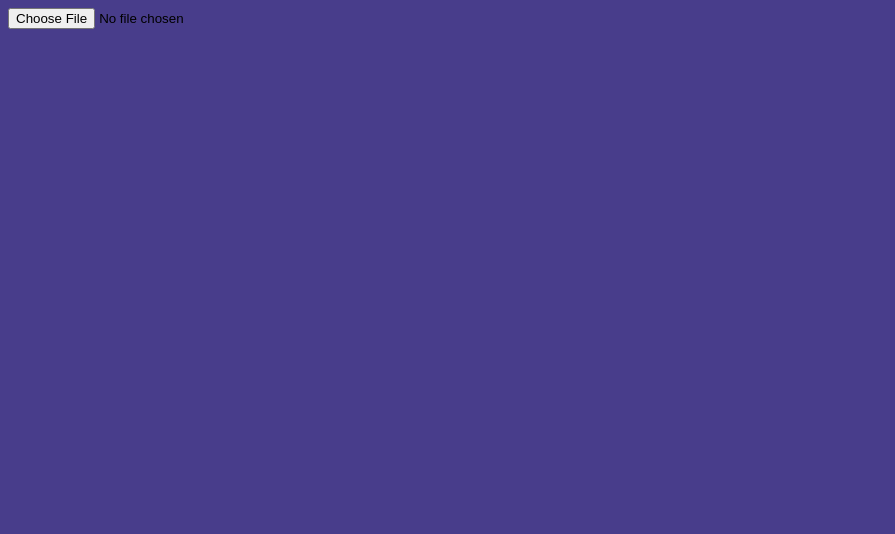
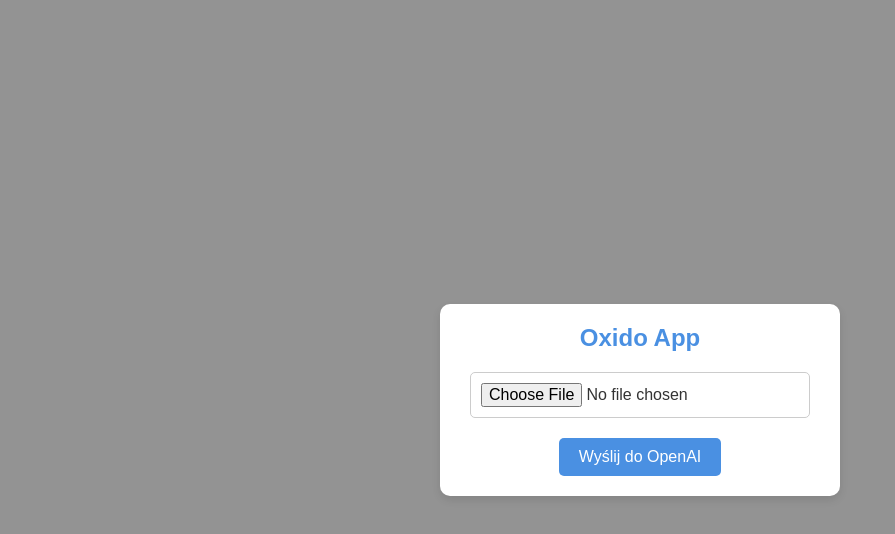
Before and after one commit to MateuszWesolowsky/ZadanieAIDev, a website: page index.html in a window 1280 px wide. Shown: the whole page, without its empty margins (0-895 px from the left). Drawn offline with Linux system fonts and the light colour scheme.

Commit message:
Add basic style to app

```diff
--- a/index.html
+++ b/index.html
@@ -4,9 +4,14 @@
     <meta charset="UTF-8" />
     <meta name="viewport" content="width=device-width, initial-scale=1.0" />
     <title>Document</title>
+    <link rel="stylesheet" href="style.css" />
   </head>
-  <body style="background-color: darkslateblue">
-    <input type="file" id="fileInput" accept=".txt" />
+  <body>
+    <div class="container">
+      <h1>Oxido App</h1>
+      <input type="file" class="fileInput" accept=".txt" />
+      <button class="sendBtn">Wyślij do OpenAI</button>
+    </div>
     <script src="main.js" type="module"></script>
   </body>
 </html>
--- /dev/null
+++ b/style.css
@@ -0,0 +1,65 @@
+* {
+  margin: 0;
+  padding: 0;
+  box-sizing: border-box;
+}
+
+html,
+body {
+  height: 100%;
+  font-family: Arial, sans-serif;
+  background-color: #939393;
+  color: #333;
+}
+
+body {
+  display: flex;
+  justify-content: center;
+  align-items: center;
+}
+
+.container {
+  text-align: center;
+  background-color: #fff;
+  padding: 20px 30px;
+  border-radius: 10px;
+  box-shadow: 0 4px 8px rgba(0, 0, 0, 0.1);
+  max-width: 400px;
+  width: 100%;
+}
+
+.container h1 {
+  margin-bottom: 20px;
+  font-size: 1.5rem;
+  color: #4a90e2;
+}
+
+.fileInput {
+  display: block;
+  width: 100%;
+  margin-bottom: 20px;
+  padding: 10px;
+  border: 1px solid #ccc;
+  border-radius: 5px;
+  font-size: 1rem;
+}
+
+.sendBtn {
+  display: inline-block;
+  padding: 10px 20px;
+  font-size: 1rem;
+  color: #fff;
+  background-color: #4a90e2;
+  border: none;
+  border-radius: 5px;
+  cursor: pointer;
+  transition: background-color 0.3s ease;
+}
+
+.sendBtn:hover {
+  background-color: #357ab8;
+}
+
+.sendBtn:active {
+  background-color: #2b6394;
+}
```
